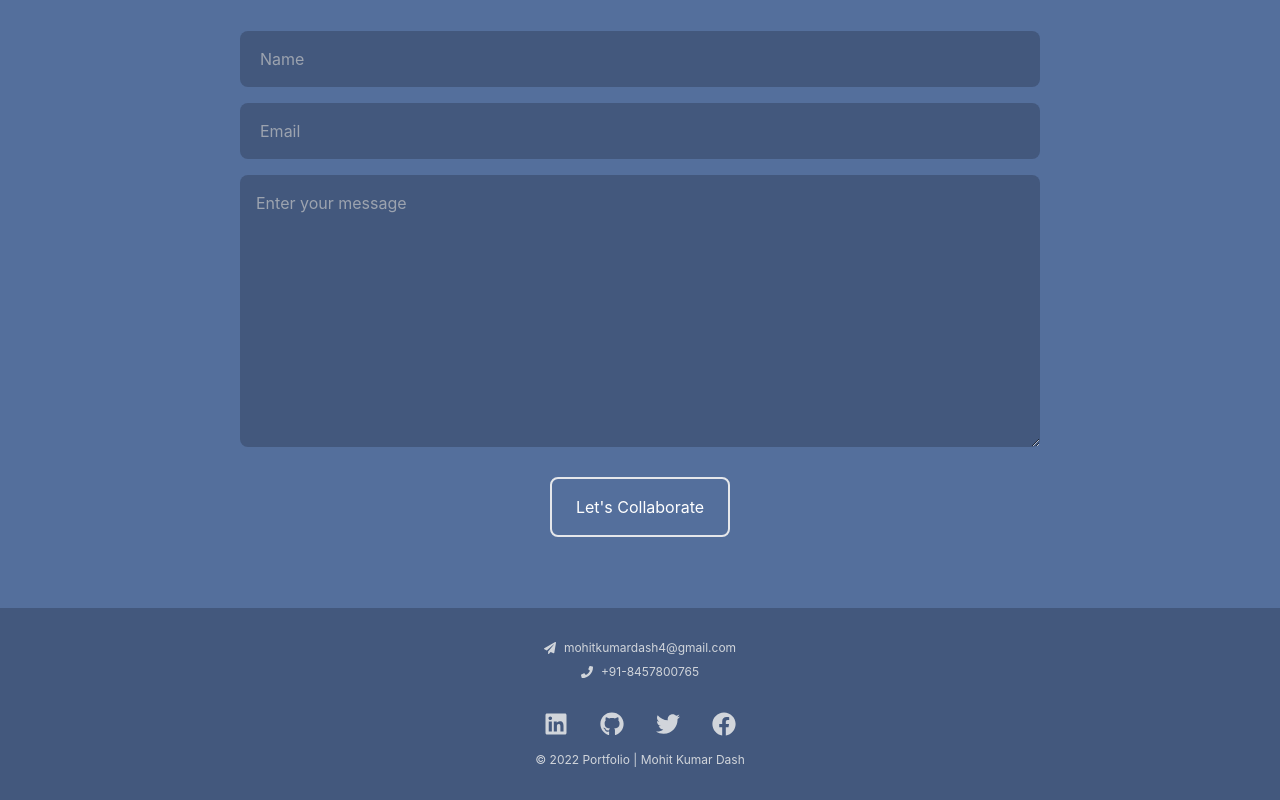
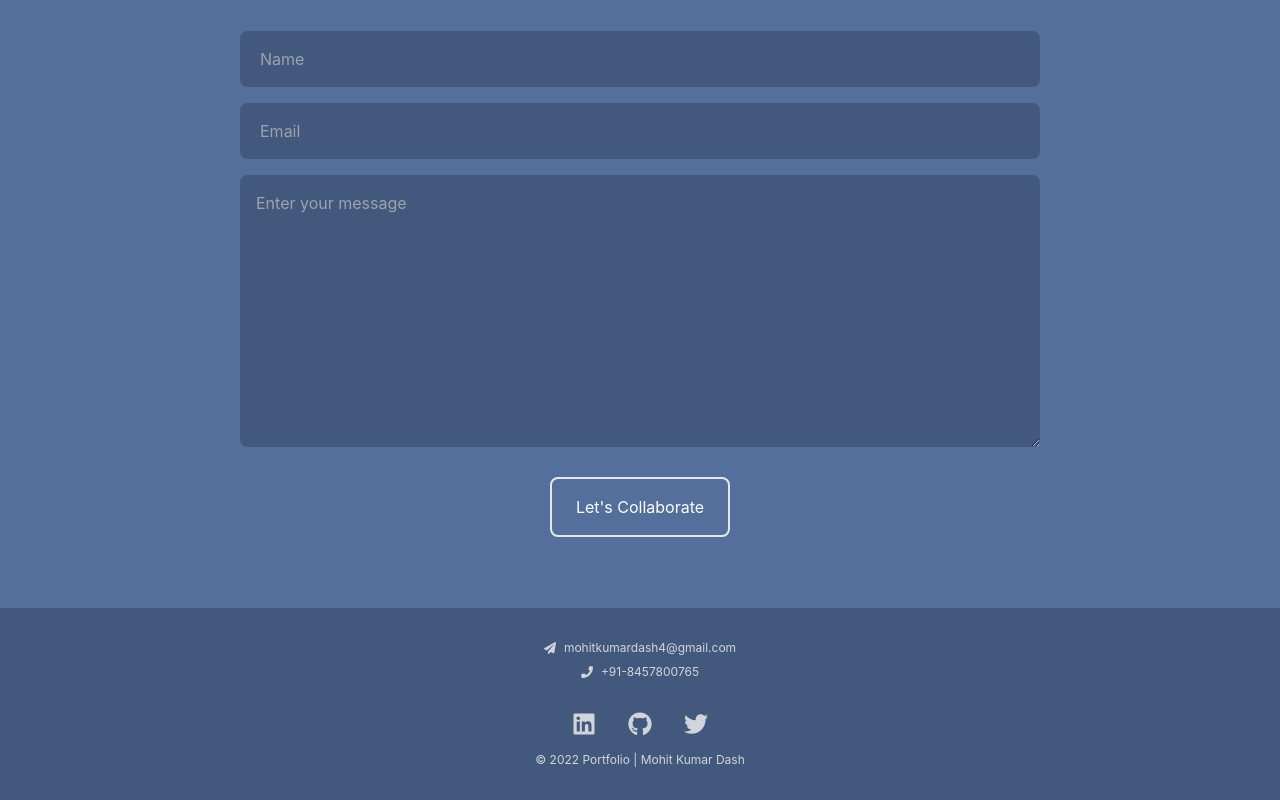
Before and after one commit to somemohit/portfolio, a React (Create React App) app: page / in a window 1280 px wide. Shown: the part 3472-4272 px from the top of the page. Built offline with nearby package versions, Linux system fonts and the light colour scheme.

Commit message:
message me btn

```diff
--- a/src/Components/Footer.jsx
+++ b/src/Components/Footer.jsx
@@ -2,7 +2,7 @@
 import { FaLinkedin } from 'react-icons/fa';
 import { FaGithub } from 'react-icons/fa';
 import { FaTwitter } from 'react-icons/fa';
-import { FaFacebook } from 'react-icons/fa';
+// import { FaFacebook } from 'react-icons/fa';
 import { FaPhone } from 'react-icons/fa';
 import { FaPaperPlane } from 'react-icons/fa';
 
@@ -24,9 +24,9 @@
                 <a href='https://twitter.com/mohitkumardash1' target="_blank" rel="noreferrer">
                     <FaTwitter className='text-2xl hover:text-[#546f9c] duration-300 transition-all cursor-pointer' />
                 </a>
-                <a href='https://www.facebook.com/mohitkumar.dash/' target="_blank" rel="noreferrer">
+                {/* <a href='https://www.facebook.com/mohitkumar.dash/' target="_blank" rel="noreferrer">
                     <FaFacebook className='text-2xl hover:text-[#546f9c] duration-300 transition-all cursor-pointer' />
-                </a>
+                </a> */}
             </div>
             <h1 className='text-xs text-gray-300 mt-4'>© 2022 Portfolio | Mohit Kumar Dash</h1>
         </div>
```
